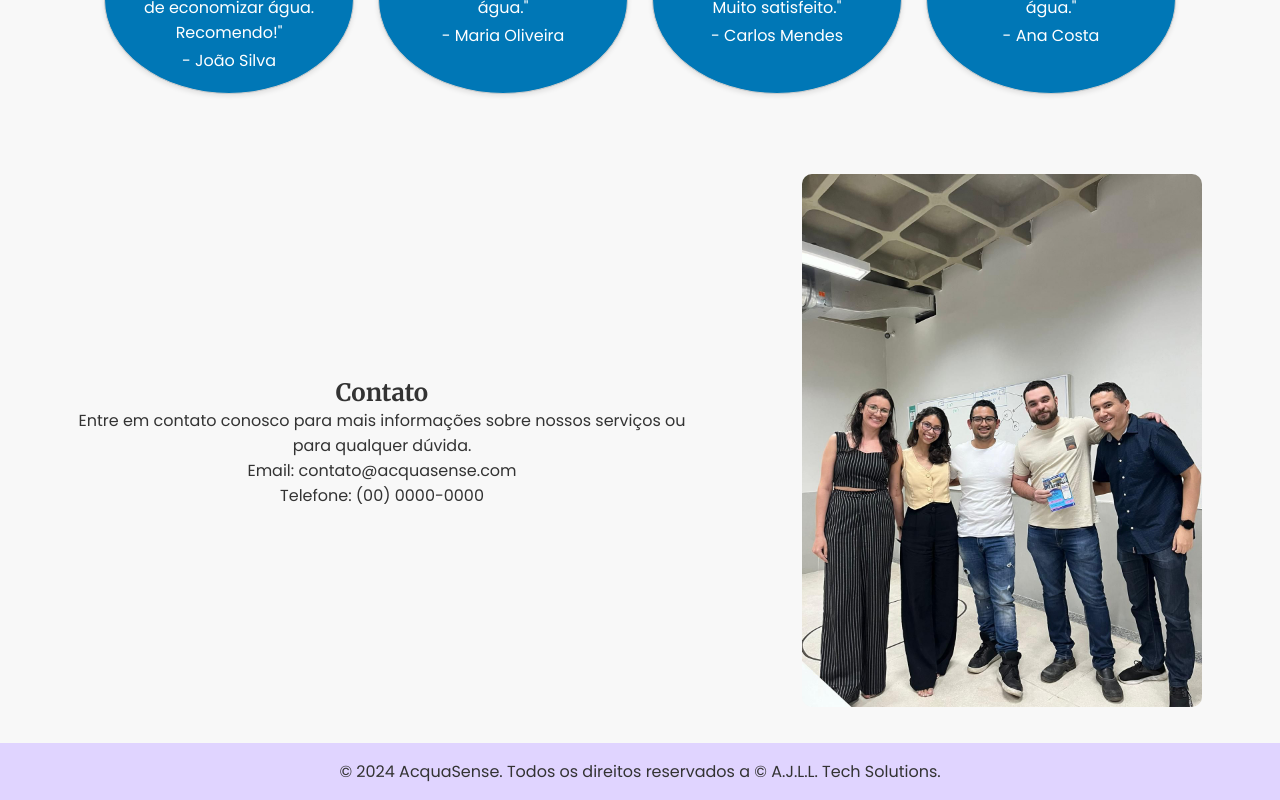
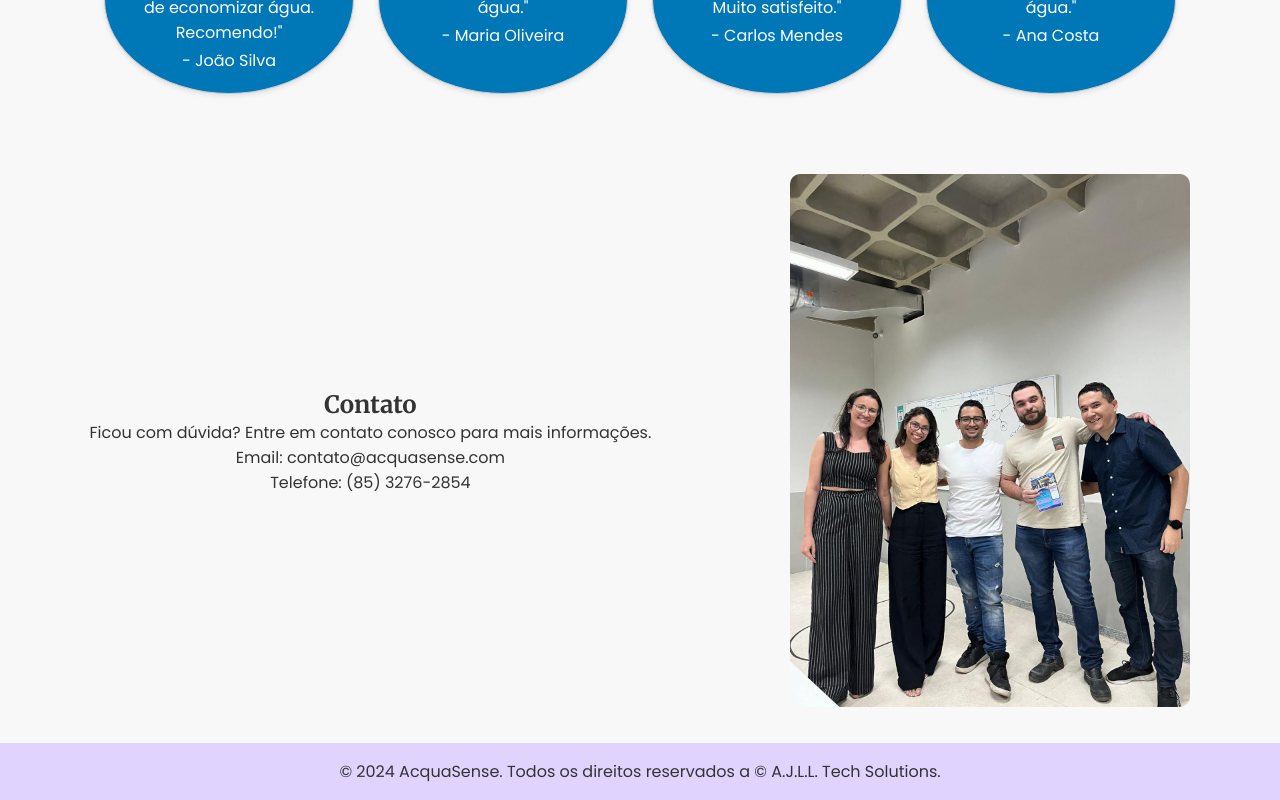
Before and after one commit to LcasFerrei/AcquaSense, a React (Create React App) app in the folder AcquaSense React/: page / in a window 1280 px wide. Shown: the part 2277-3077 px from the top of the page. Built offline with nearby package versions, Linux system fonts and the light colour scheme; a web font is replaced by a local one.

Commit message:
Update Home.js
Atualizações no contato conforme solicitações.

```diff
--- a/AcquaSense React/src/pages/home/Home.js
+++ b/AcquaSense React/src/pages/home/Home.js
@@ -238,9 +238,9 @@ const MainContent = () => (
         <section id="contact" className="contact">
             <div className="contact-text">
                 <h2>Contato</h2>
-                <p>Entre em contato conosco para mais informações sobre nossos serviços ou para qualquer dúvida.</p>
+                <p>Ficou com dúvida? Entre em contato conosco para mais informações.</p>
                 <p>Email: contato@acquasense.com</p>
-                <p>Telefone: (00) 0000-0000</p>
+                <p>Telefone: (85) 3276-2854</p>
             </div>
             <div className="contact-image">
                 <img src={contactImg} alt="Contato" />
```
